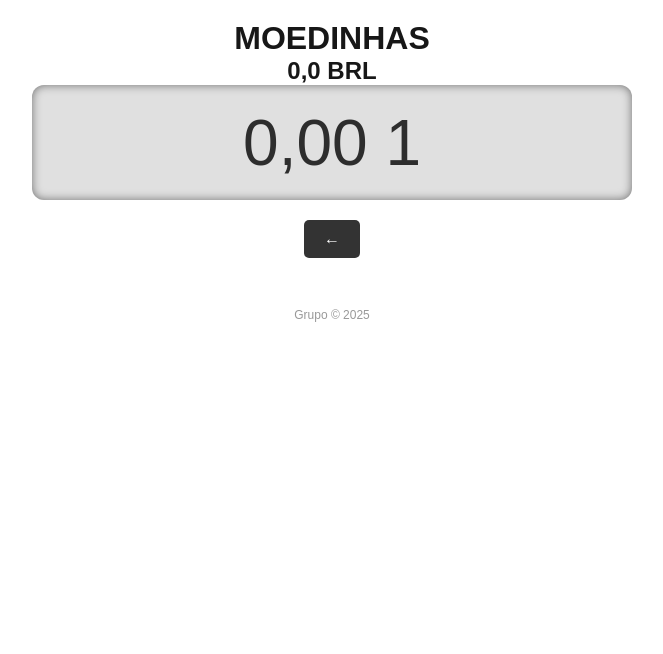
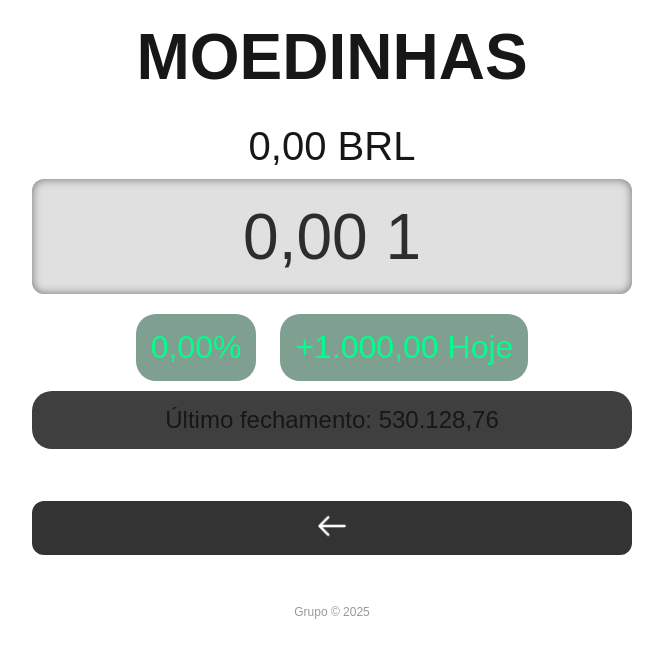
Before and after one commit to BrunoCastroTomaz/QuotationSwap, a Next.js app: page /moeda/1 in a window 1280 px wide. Shown: the top 654 px of the page, without its empty margins (308-971 px from the left). Built offline with nearby package versions, Linux system fonts and the light colour scheme.

Commit message:
Aprimora estilização da página de moedas

```diff
--- a/src/app/globals.css
+++ b/src/app/globals.css
@@ -38,6 +38,12 @@ body {
 
   -webkit-font-smoothing: antialiased;
   -moz-osx-font-smoothing: grayscale;
+}
+
+h1 {
+  font-size: 64px;
+  font-weight: bold;
+  margin-bottom: 30px;
 }
 
 * {
--- a/src/app/moeda/[sigla]/moeda.css
+++ b/src/app/moeda/[sigla]/moeda.css
@@ -1,3 +1,7 @@
+img {
+  width: 30px;
+}
+
 .moeda-container {
     padding: 20px;
     text-align: center;
@@ -9,10 +13,47 @@
   background-color:  #333;;
   color: white;
   text-decoration: none;
-    border-radius: 5px;
-    margin-top: 20px;
+  border-radius: 12px;
+  margin-top: 52px;
+  width: 600px;
 }
 
 .back-button:hover {
-    background-color: black;
+  transition: 1s ease-in;
+  background-color: rgb(138, 77, 77);
 }
+
+.brlValue {
+  font-size: 40px;
+  padding-bottom: 10px;
+}
+
+.currencyGeneralInfo {
+  display: flex;
+  flex-direction: column;
+  align-items: center;
+}
+
+.currencyVariationInfo {
+  display: flex;
+  justify-content: center;
+  padding: 10px;
+  gap: 24px;
+  padding-top: 20px;
+}
+
+.greenText {
+  font-size: 32px;
+  color: #00FF8C;
+  background-color: rgba(1, 64, 37, 0.5);
+  padding: 15px;
+  border-radius: 20px;
+}
+
+.lastClosing {
+  font-size: 24px;
+  padding: 15px;
+  background-color: #3F3F3F;
+  border-radius: 20px;
+  width: 600px;
+}
--- a/src/app/moeda/[sigla]/page.js
+++ b/src/app/moeda/[sigla]/page.js
@@ -11,12 +11,20 @@ export default function MoedaPage() {
   return (
     <div className="moeda-container">
       <h1>MOEDINHAS</h1>
-      <h2>0,0 BRL</h2>
+      <p className='brlValue'>0,00 BRL</p>
       <input className="input-display" type="number" placeholder={`0,00 ${sigla}`}/>
+
+      <div className='currencyGeneralInfo'>
+        <section className='currencyVariationInfo'>
+          <p className='greenText'>0,00%</p>
+          <p className='greenText'>+1.000,00 Hoje</p>
+        </section>
+        <p className='lastClosing'>Último fechamento: 530.128,76</p>
+      </div>
 
       <div className="link-container">
         <Link href="/" className="back-button">
-        ←
+          <img src="/back.png"/>
         </Link>
       </div>
 
--- a/src/app/styles.css
+++ b/src/app/styles.css
@@ -1,9 +1,3 @@
-h1 {
-  font-size: 64px;
-  font-weight: bold;
-  margin-bottom: 30px;
-}
-
 .container {
   text-align: center;
   padding: 40px 20px;
```
Also changed, not shown: public/back.png (added). Lines whose indentation alone changed are shown as unchanged.
